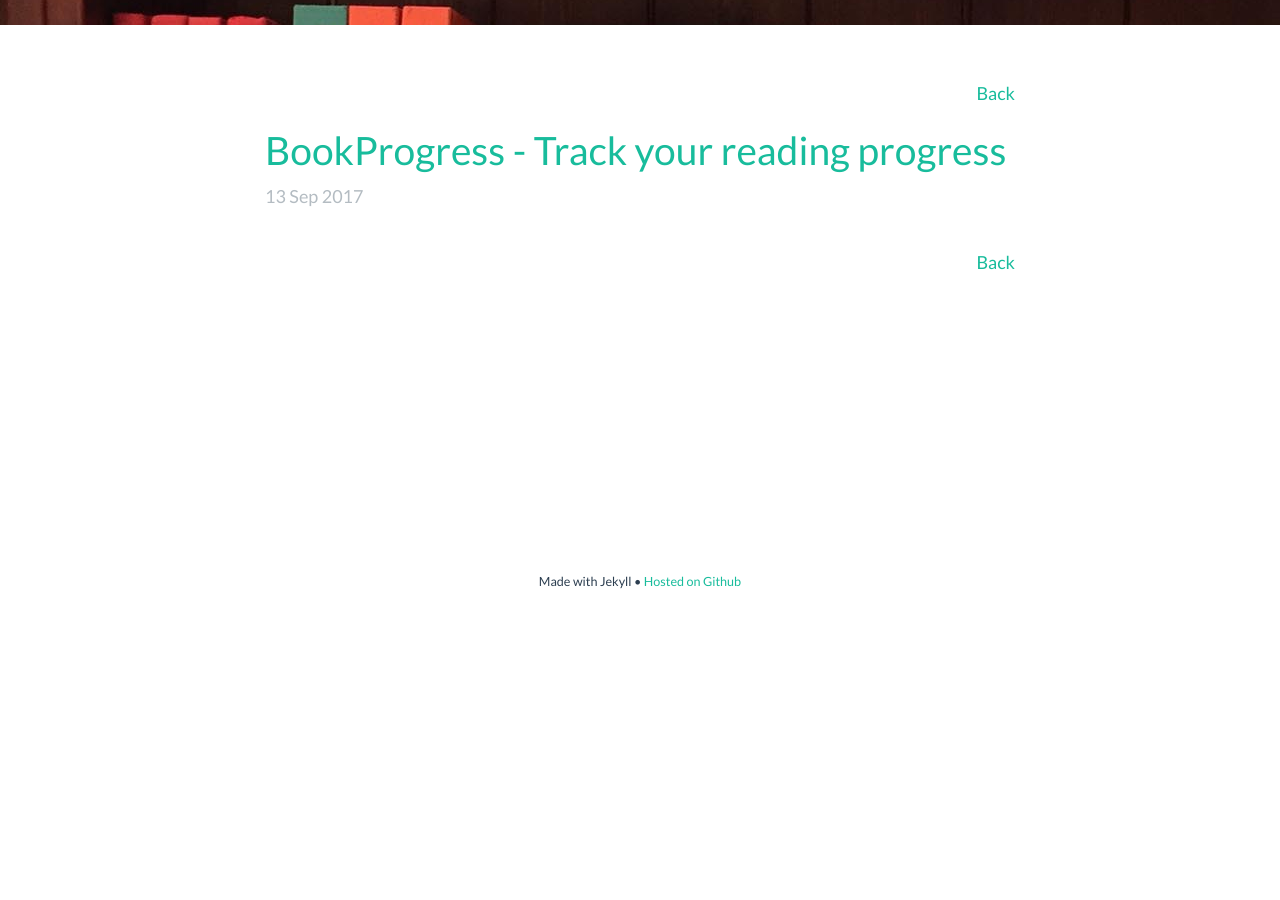
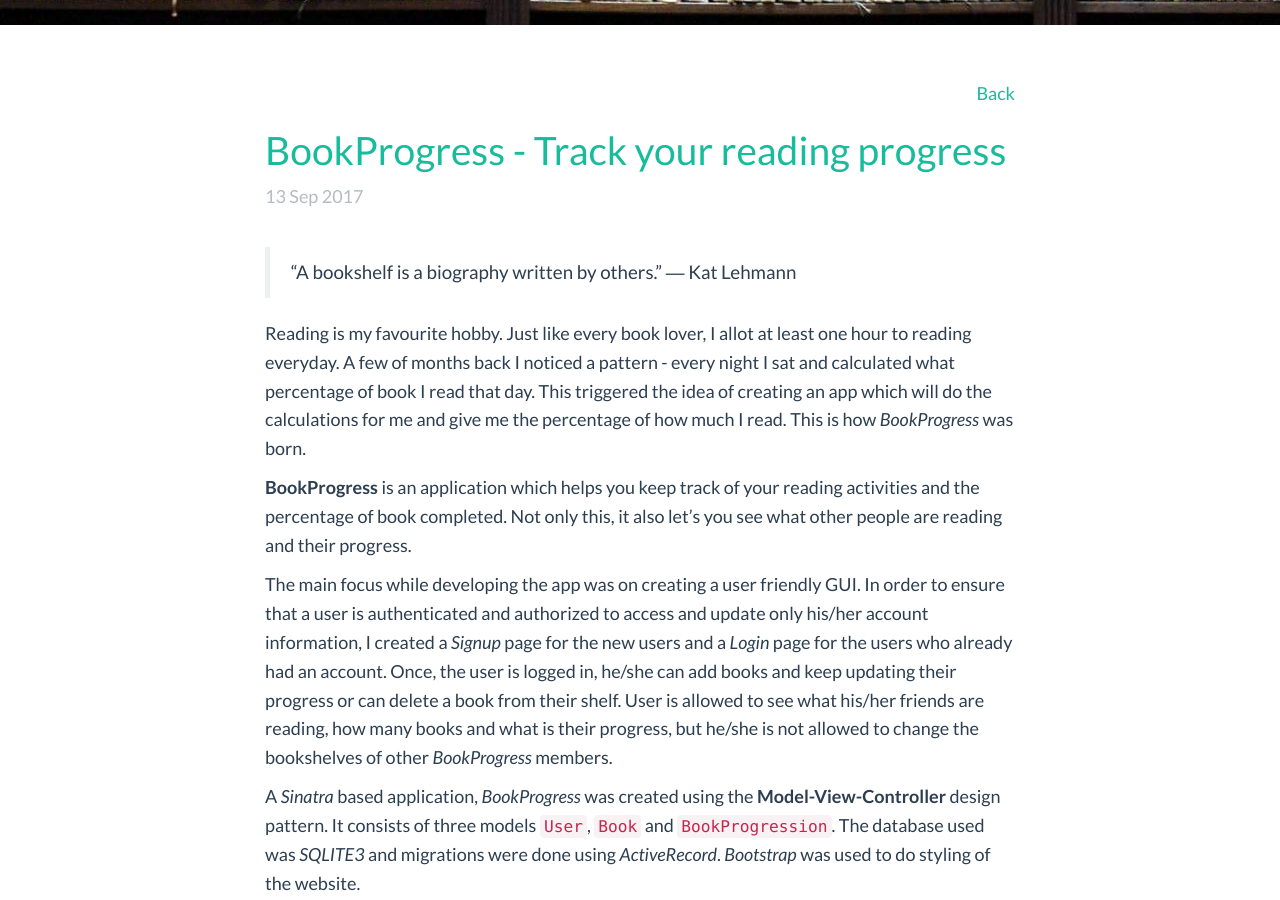
Before and after one commit to soumyaveer/soumyaveer.github.io, a Jekyll site: the page built from _posts/2017-09-13-book-progress.markdown, in a window 1280 px wide and 900 px high, scrolled down 605 px. Built offline with Jekyll 4.4.1, drawn with Linux system fonts in a browser that asks for light colours; comment, search, counter and statistics services are not loaded; before the commit the page ends 1197 px from its top, so only the background shows below that; some of the changed text lies outside the part shown.

Commit message:
complete post-7

```diff
--- a/_posts/2017-09-13-book-progress.markdown
+++ b/_posts/2017-09-13-book-progress.markdown
@@ -3,6 +3,20 @@
 title: BookProgress - Track your reading progress
 date:  2017-09-13 13:25:00
 categories: main
-banner_image: "bookshelf.jpg"
-summary: BookProgress helps you track your reading progress and see what others are reading and their reading progress.
+banner_image: "bookprogress4.jpg"
+summary: BookProgress helps you track your books and reading progress and see what others are reading.
 ---
+> “A bookshelf is a biography written by others.” ― Kat Lehmann
+
+Reading is my favourite hobby. Just like every book lover, I allot at least one hour to reading everyday. A few of months back I noticed a pattern - every night I sat and calculated what percentage of book I read that day. This triggered the idea of creating an app which will do the calculations for me and give me the percentage of how much I read. This is how _BookProgress_ was born.
+
+**BookProgress** is an application which helps you keep track of your reading activities and the percentage of book completed.
+Not only this, it also let's you see what other people are reading and their progress.
+
+ The main focus while developing the app was on creating a user friendly GUI. In order to ensure that a user is authenticated and authorized to access and update only his/her account information, I created a _Signup_ page for the new users and a _Login_ page for the users who already had an account. Once, the user is logged in, he/she can add books and keep updating their progress or can delete a book from their shelf. User is allowed to see what his/her friends are reading, how many books and what is their progress, but he/she is not allowed to change the bookshelves of other _BookProgress_ members.
+
+A _Sinatra_ based application, _BookProgress_ was created using the **Model-View-Controller** design pattern. It consists of three models `User`, `Book` and `BookProgression`. The database used was _SQLITE3_ and migrations were done using _ActiveRecord_. _Bootstrap_ was used to do styling of the website.
+
+This project was not only a source of learning but also a source of joy. I enjoyed a lot working on the two things that I love most - Programming and Books!
+
+Check out the source code of **BookProgress** [here](https://github.com/soumyaveer/book-progress).
```
Also changed, not shown: assets/images/post-banners/bookprogress4.jpg (added).
